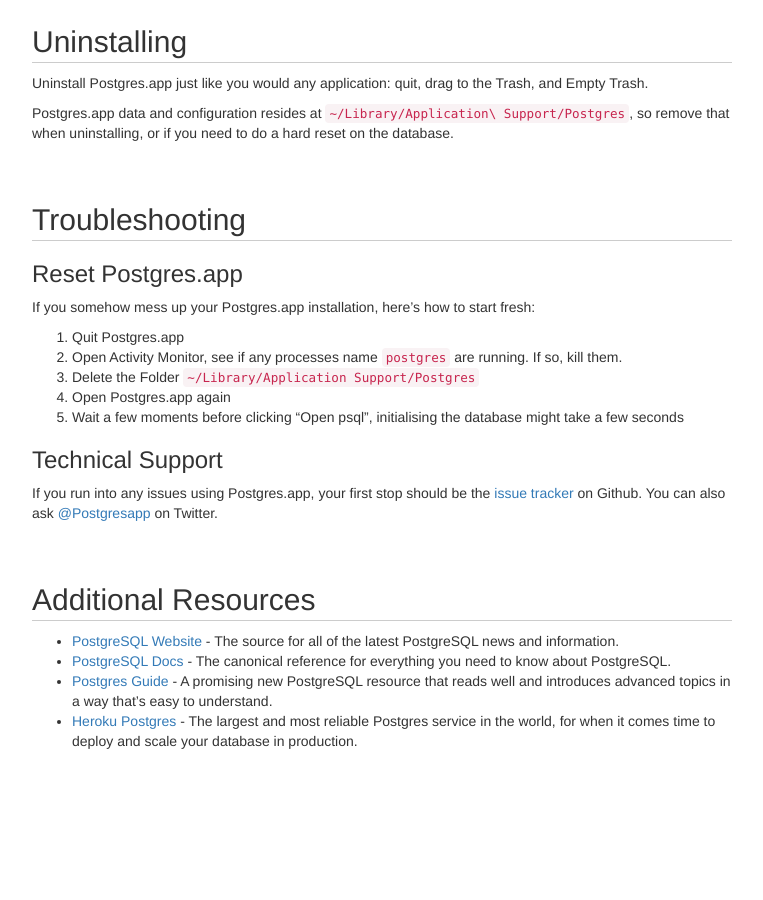
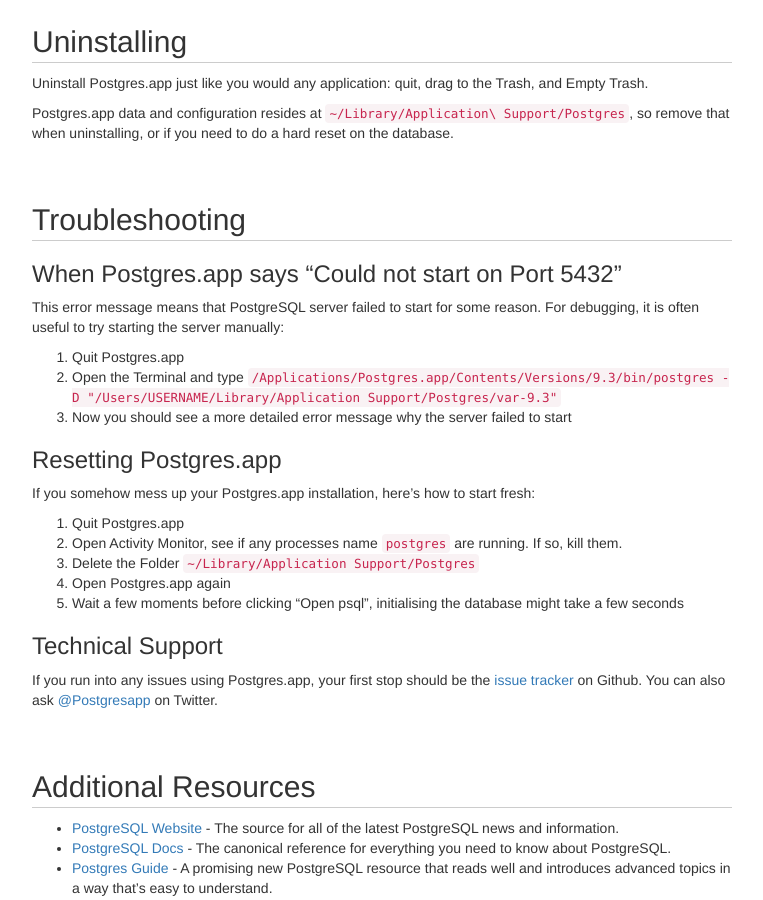
Before and after one commit to PostgresApp/PostgresApp, a Jekyll site: the page built from documentation/index.md, in a window 1280 px wide and 900 px high, scrolled down 4620 px. Shown: the whole window, without its empty margins (258-1021 px from the left). Built offline with Jekyll 4.4.1, drawn with Linux system fonts in a browser that asks for light colours; nearby versions of some CDN libraries; Markdown is read by kramdown in place of the engine named in the settings; before the commit the page ends 5381 px from its top, so only the background shows below that.

Commit message:
Instructions for manually starting the server

```diff
--- a/documentation/index.md
+++ b/documentation/index.md
@@ -239,7 +239,16 @@
 
 ## Troubleshooting
 
-### Reset Postgres.app
+### When Postgres.app says "Could not start on Port 5432"
+
+This error message means that PostgreSQL server failed to start for some reason.
+For debugging, it is often useful to try starting the server manually:
+
+1. Quit Postgres.app
+2. Open the Terminal and type `/Applications/Postgres.app/Contents/Versions/9.3/bin/postgres -D "/Users/USERNAME/Library/Application Support/Postgres/var-9.3"`
+3. Now you should see a more detailed error message why the server failed to start
+
+### Resetting Postgres.app
 
 If you somehow mess up your Postgres.app installation, here's how to start fresh:
 
```
